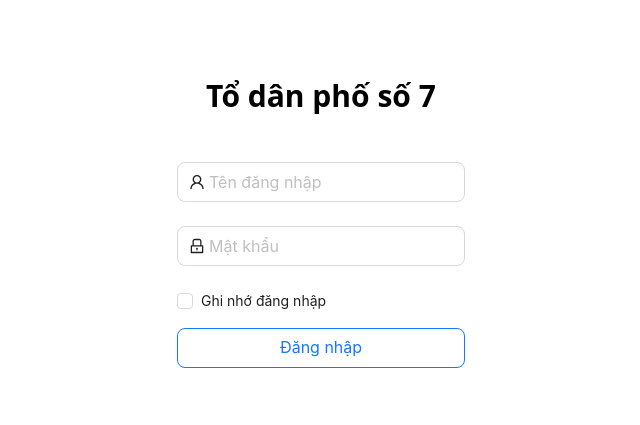
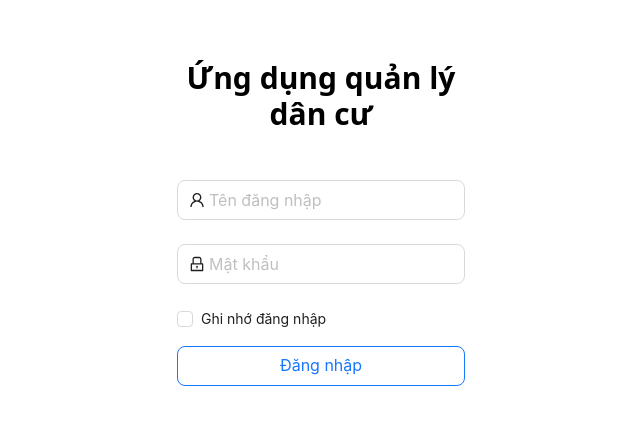
Before and after one commit to TenGiCungDuocMa/Resident_Manager, a React (Vite) app in the folder fe/: page /login in a window 1280 px wide. Shown: the part 165-590 px from the top of the page, without its empty margins (319-959 px from the left). Built offline with nearby package versions, Linux system fonts and the light colour scheme.

Commit message:
semi-final

```diff
--- a/fe/src/features/auth/Login.tsx
+++ b/fe/src/features/auth/Login.tsx
@@ -27,7 +27,7 @@ const Login = () => {
       .then(response => {
         console.log(response.data)
         localStorage.setItem('token', response.data.token)
-        navigate('/ho-so')
+        navigate('/trang-chu')
       })
       .catch(error => {
         alert('Tên đăng nhập hoặc mật khẩu không đúng.')
@@ -40,7 +40,7 @@ const Login = () => {
   return (
     <DefaultLayout>
       <div className="bg-slate-600 w-[25vw] rounded-md p-4">
-        <h6 className="text-center text-3xl font-bold">Tổ dân phố số 7</h6>
+        <h6 className="text-center text-3xl font-bold">Ứng dụng quản lý dân cư</h6>
         <Form
           form={form}
           name="login"
```
Also changed, not shown: fe/src/App.tsx (+0 -26 lines), 1 other file (tests, documents, lock files or other folders).
